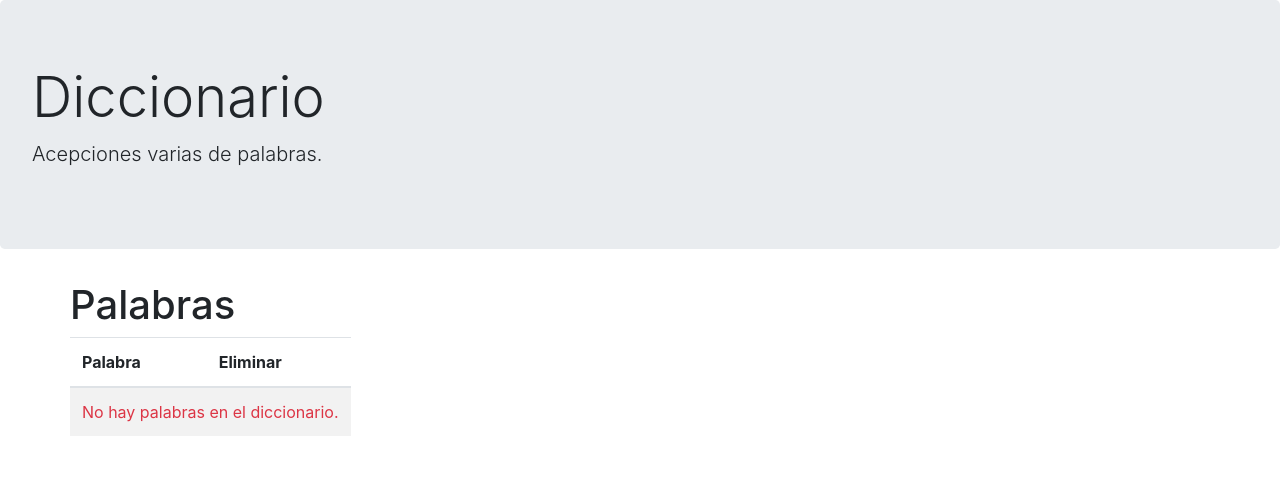
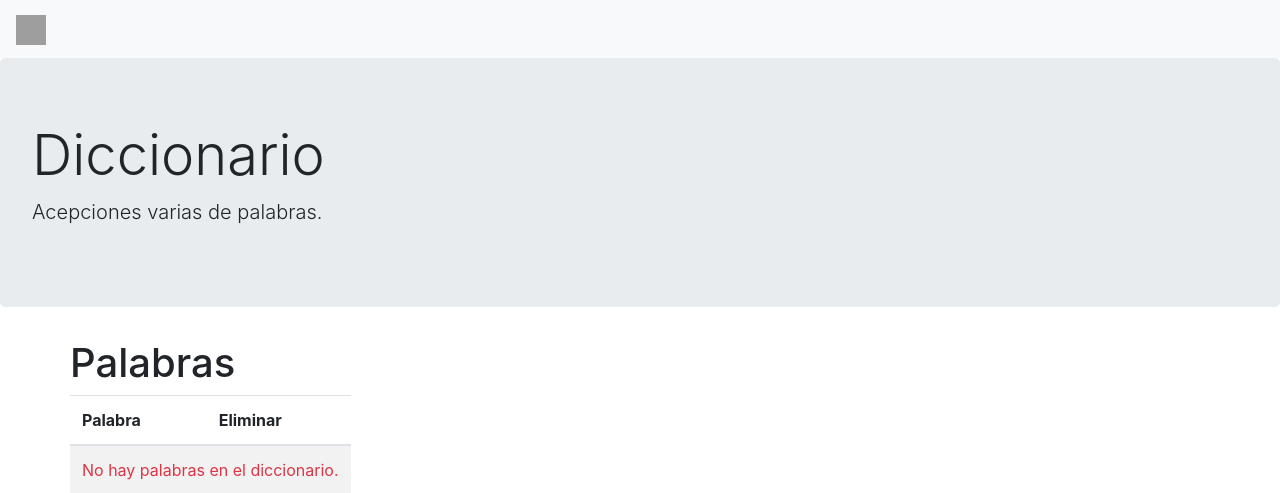
Before and after one commit to eduardofilo/test_app, a Django app: page / in a window 1280 px wide. Shown: the top 493 px of the page. Run offline with Django 3.2, Linux system fonts and the light colour scheme; data that the repository does not hold is empty; some libraries are stand-ins or nearby versions; grey boxes are pictures that could not be loaded.

Commit message:
Top navbar with Home button.

```diff
--- a/dictionary/templates/dictionary/base.html
+++ b/dictionary/templates/dictionary/base.html
@@ -20,6 +20,12 @@
         {% block style-head %}{% endblock %}
     </head>
     <body>
+        <nav class="navbar navbar-light bg-light">
+            <a class="navbar-brand" href="{% url 'dictionary:word_list' %}">
+                <img src="{%  static 'dictionary/bootstrap-icons-1.0.0-alpha5/house-door-fill.svg' %}" width="30" height="30" alt="" loading="lazy">
+            </a>
+        </nav>
+
         <div class="jumbotron">
             <h1 class="display-4">Diccionario</h1>
             <p class="lead">Acepciones varias de palabras.</p>
```
